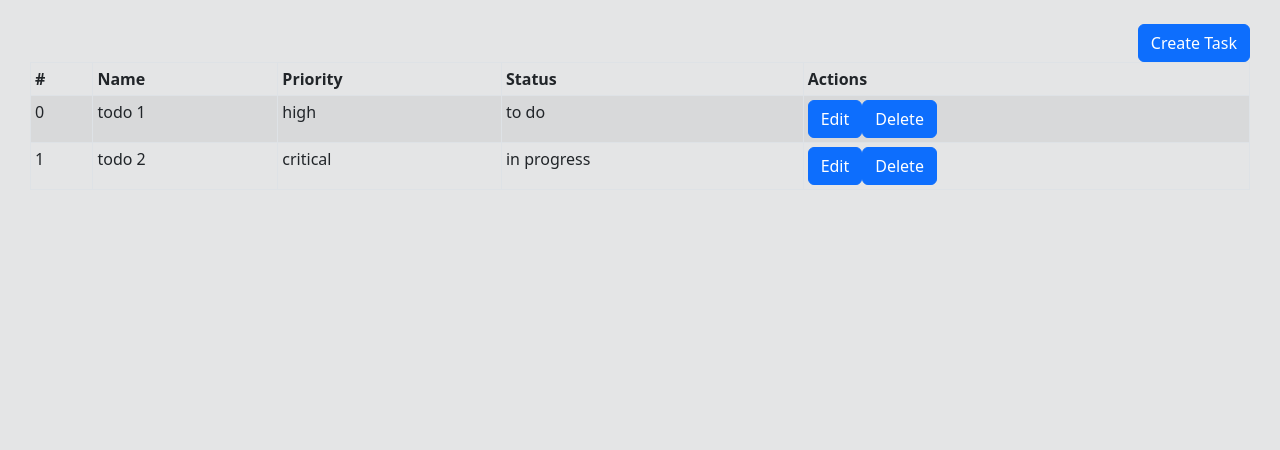
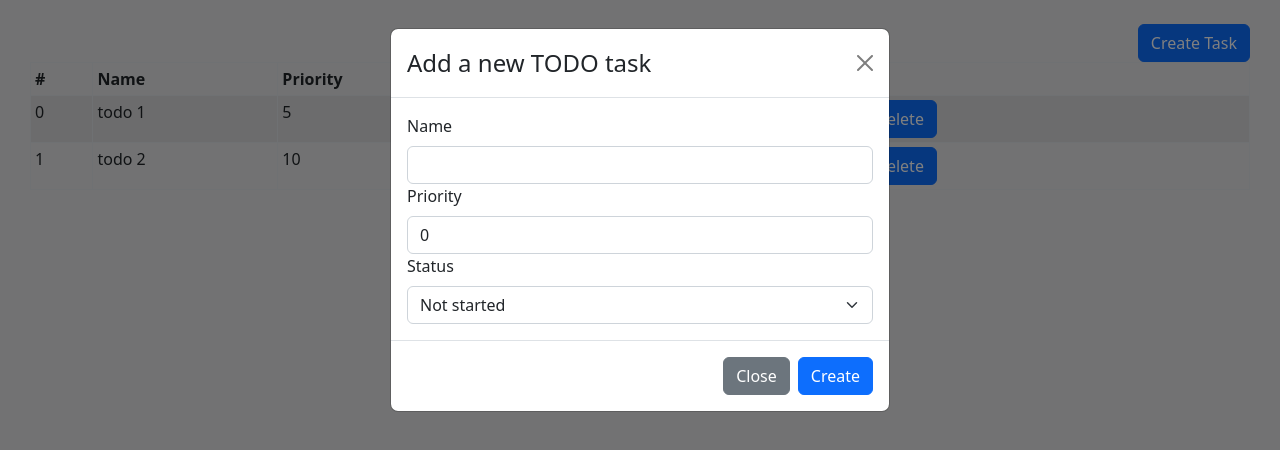
Before and after one commit to avtopilot/todoist-test-task, a React app in the folder client/: page / in a window 1280 px wide. Both pictures are taken after a click on the button "Create Task". Shown: the top 450 px of the page. Built offline with nearby package versions, Linux system fonts and the light colour scheme.

Commit message:
Introduce TaskCreation

```diff
--- /dev/null
+++ b/client/src/components/TaskDashboard/TaskCreation.tsx
@@ -0,0 +1,93 @@
+import React, { useState } from "react";
+import { FormControl, FormLabel, FormSelect } from "react-bootstrap";
+import { Button, Form, FormGroup, Modal } from "react-bootstrap";
+import { TaskDetails } from "../../models";
+import { SUPPORTED_STATUSES } from "../../models/Task";
+
+const initialState: TaskDetails = {
+  name: "",
+  priority: 0,
+  status: SUPPORTED_STATUSES[0],
+};
+
+const TaskCreation = () => {
+  const [showDialog, setShowDialog] = useState(false);
+  const [taskDetails, setTaskDetails] = useState<TaskDetails>(initialState);
+
+  const handleShow = () => setShowDialog(true);
+  const handleClose = () => setShowDialog(false);
+
+  const handleInputChange =
+    (property: keyof TaskDetails) =>
+    (event: React.ChangeEvent<HTMLInputElement>) =>
+      setTaskDetails({ ...taskDetails, [property]: event.target.value });
+
+  const handleSelectChange = (event: React.ChangeEvent<HTMLSelectElement>) =>
+    setTaskDetails({ ...taskDetails, status: event.target.value });
+
+  const handleSubmit = () => {
+    // todo: validate
+    // todo: call API
+    // if success
+    setShowDialog(false);
+  };
+
+  return (
+    <>
+      <Button className="float-end" onClick={handleShow}>
+        Create Task
+      </Button>
+
+      <Modal show={showDialog} onHide={handleClose}>
+        <Modal.Header closeButton>
+          <Modal.Title>Add a new TODO task</Modal.Title>
+        </Modal.Header>
+        <Modal.Body>
+          <Form autoComplete="off">
+            <FormGroup>
+              <FormLabel htmlFor="taskName">Name</FormLabel>
+              <FormControl
+                id="taskName"
+                required
+                onChange={handleInputChange("name")}
+              ></FormControl>
+            </FormGroup>
+
+            <FormGroup>
+              <FormLabel htmlFor="taskPriority">Priority</FormLabel>
+              <FormControl
+                id="taskPriority"
+                type="number"
+                onChange={handleInputChange("priority")}
+                defaultValue={taskDetails.priority}
+              ></FormControl>
+            </FormGroup>
+
+            <FormGroup>
+              <FormLabel htmlFor="taskStatus">Status</FormLabel>
+              <FormSelect
+                id="taskStatus"
+                defaultValue={taskDetails.status}
+                onChange={handleSelectChange}
+              >
+                {SUPPORTED_STATUSES.map((status, idx) => (
+                  <option key={idx}>{status}</option>
+                ))}
+              </FormSelect>
+            </FormGroup>
+          </Form>
+        </Modal.Body>
+        <Modal.Footer>
+          <Button variant="secondary" onClick={handleClose}>
+            Close
+          </Button>
+          <Button variant="primary" onClick={handleSubmit}>
+            Create
+          </Button>
+        </Modal.Footer>
+      </Modal>
+    </>
+  );
+};
+
+export default TaskCreation;
--- a/client/src/components/TaskDashboard/TaskDashboard.tsx
+++ b/client/src/components/TaskDashboard/TaskDashboard.tsx
@@ -1,10 +1,10 @@
 import React from "react";
-import { Button } from "react-bootstrap";
+import TaskCreation from "./TaskCreation";
 import TaskList from "./TaskList";
 
 const TaskDashboard = () => (
   <div>
-    <Button className="float-end">Create Task</Button>
+    <TaskCreation />
     <TaskList />
   </div>
 );
--- a/client/src/components/TaskDashboard/TaskList.tsx
+++ b/client/src/components/TaskDashboard/TaskList.tsx
@@ -1,5 +1,6 @@
 import React from "react";
 import { Button, Table } from "react-bootstrap";
+import { TaskDetails } from "../../models";
 
 type ColumnType = { dataField?: string; title: string };
 const columns: ColumnType[] = [
@@ -17,14 +18,9 @@ const columns: ColumnType[] = [
   },
 ];
 
-type DataType = {
-  name: string;
-  priority: string;
-  status: string;
-};
-const data: DataType[] = [
-  { name: "todo 1", priority: "high", status: "to do" },
-  { name: "todo 2", priority: "critical", status: "in progress" },
+const data: TaskDetails[] = [
+  { name: "todo 1", priority: 5, status: "to do" },
+  { name: "todo 2", priority: 10, status: "in progress" },
 ];
 
 const TaskList = () => {
@@ -41,10 +37,10 @@ const TaskList = () => {
       </thead>
       <tbody>
         {data.map((row, idx) => (
-          <tr>
+          <tr key={idx}>
             <td>{idx}</td>
-            {columns.map((column) => (
-              <td>{row[column.dataField as keyof DataType]}</td>
+            {columns.map((column, idy) => (
+              <td key={idy}>{row[column.dataField as keyof TaskDetails]}</td>
             ))}
             <td>
               <Button>Edit</Button>
--- /dev/null
+++ b/client/src/models/Task.ts
@@ -0,0 +1,7 @@
+export type TaskDetails = {
+  name: string;
+  priority: number;
+  status: string;
+};
+
+export const SUPPORTED_STATUSES = ["Not started", "In progress", "Completed"];
--- /dev/null
+++ b/client/src/models/index.ts
@@ -0,0 +1,3 @@
+import { TaskDetails } from "./Task";
+
+export { TaskDetails };
```
